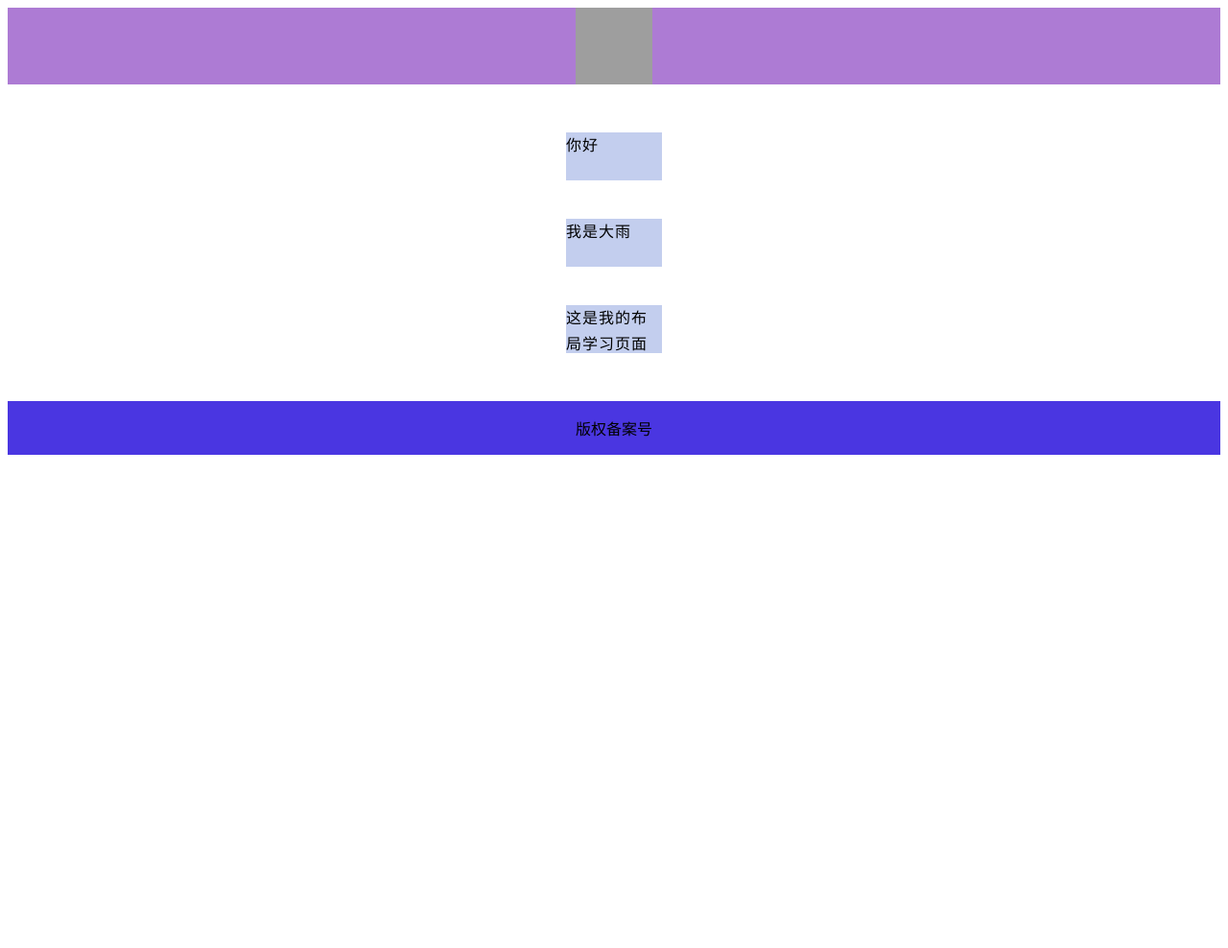
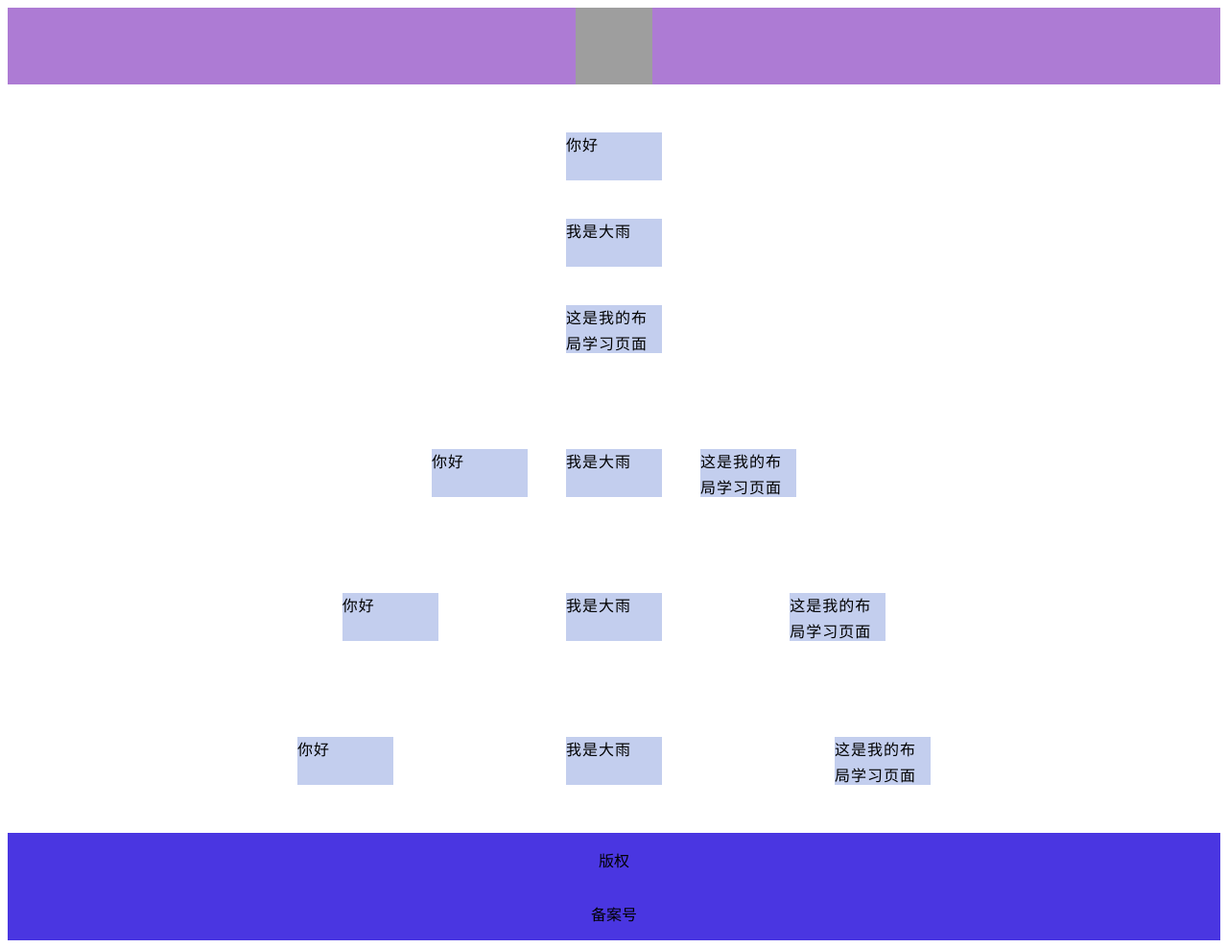
Before and after one commit to sunshineseasky/qingtian, a plain HTML site: page Hi.html in a window 1280 px wide. Shown: the whole page at 96% size. Before the commit the page ends 800 px from the top, so only its background shows below. Drawn offline with Linux system fonts and the light colour scheme; grey boxes are pictures that could not be loaded.

Commit message:
Update Hi.html

```diff
--- a/Hi.html
+++ b/Hi.html
@@ -45,6 +45,57 @@
       <p class="hezi">我是大雨</p>
       <p class="hezi">这是我的布局学习页面</p>
     </zhuneirong>
+    <zhuneirong2
+      style="
+        display: flex;
+        flex-direction: row;
+        justify-content: center;
+        padding: 30px;
+        max-width: 700px;
+        min-height: 70px;
+        letter-spacing: 1px;
+        width: 90%;
+        line-height: 1.7;
+      "
+    >
+      <p class="hezi">你好</p>
+      <p class="hezi">我是大雨</p>
+      <p class="hezi">这是我的布局学习页面</p>
+    </zhuneirong2>
+    <zhuneirong3
+      style="
+        display: flex;
+        flex-direction: row;
+        justify-content: space-around;
+        padding: 30px;
+        max-width: 700px;
+        min-height: 70px;
+        letter-spacing: 1px;
+        width: 90%;
+        line-height: 1.7;
+      "
+    >
+      <p class="hezi">你好</p>
+      <p class="hezi">我是大雨</p>
+      <p class="hezi">这是我的布局学习页面</p>
+    </zhuneirong3>
+    <zhuneirong3
+      style="
+        display: flex;
+        flex-direction: row;
+        justify-content: space-between;
+        padding: 30px;
+        max-width: 700px;
+        min-height: 70px;
+        letter-spacing: 1px;
+        width: 90%;
+        line-height: 1.7;
+      "
+    >
+      <p class="hezi">你好</p>
+      <p class="hezi">我是大雨</p>
+      <p class="hezi">这是我的布局学习页面</p>
+    </zhuneirong3>
     <dibulan
       style="
         width: 100%;
@@ -52,6 +103,7 @@
         display: flex;
         align-items: center;
         justify-content: center;
+        flex-direction: column;
       "
     >
       <p>版权</p>
```
